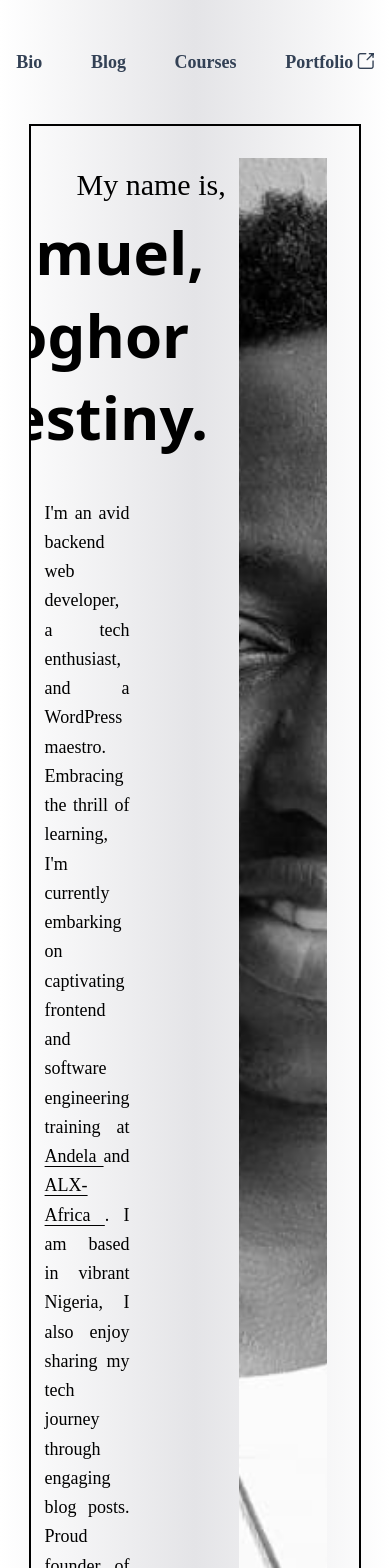
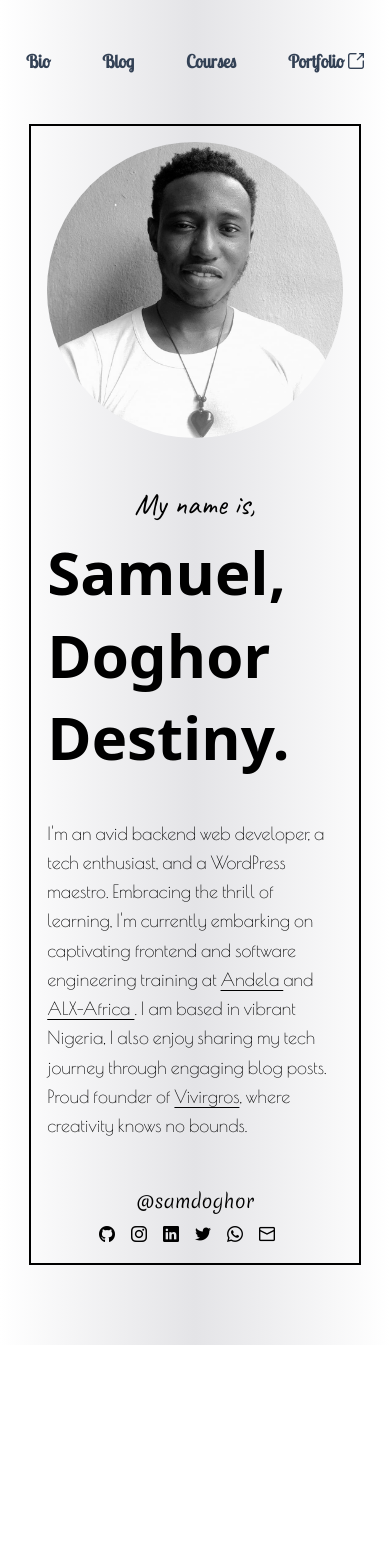
Before and after one commit to samdoghor/samdoghor.com, a Vue app: page / in a window 390 px wide. Shown: the top 1568 px of the page. After the commit the page ends 1345 px from the top, so only its background shows below. Built offline with nearby package versions, Linux system fonts and the light colour scheme.

Commit message:
feat: updated mobile responsive of homepage (#3)
* feat: setup

* merge: merge issue resolution

* feat: completion of homepage (short bio)

* feat: updated mobile responsive of homepage

```diff
--- a/src/components/Header.vue
+++ b/src/components/Header.vue
@@ -1,5 +1,5 @@
 <template>
-    <nav class="flex justify-around space-x-4">
+    <nav class="flex justify-around lg:space-x-4">
         <router-link v-for="links in navlinks" :key="links.id" :to="links.link"
             class="rounded-lg px-3 py-2 text-slate-700 font-bold hover:bg-slate-100 hover:text-slate-900 font-lobstertwo text-lg">
             <span>{{ links.name }}</span>
--- a/src/pages/Home.vue
+++ b/src/pages/Home.vue
@@ -1,17 +1,28 @@
 <template>
+    <!-- The outer div is flex to horizontally center the content -->
     <div class="overflow-y-hidden flex justify-center my-10">
-        <div class="border-2 border-black p-8 flex flex-col max-w-[85vw] overflow-hidden">
-            <!-- Add overflow-hidden here -->
-            <div class="grid grid-cols-3">
-                <div class="col-span-2">
+        <!-- The inner div is a container with borders and padding -->
+        <div class="border-2 border-black p-4 lg:p-8 flex flex-col max-w-[85vw] overflow-hidden">
+            <!-- The grid container with 3 columns -->
+            <div class="grid lg:grid-cols-3">
+                <!-- Right Column (Order 1 on tablet and mobile) -->
+                <div class="col-span-2 lg:col-span-1 lg:order-2 pb-10 lg:pb-0">
+                    <!-- Centered image -->
+                    <img src="../assets/images/doghs.jpg"
+                        class="relative w-full md:w-80 lg:w-full h-full object-cover rounded-full lg:rounded-none mx-auto">
+                </div>
+
+                <!-- Left Column (Order 2 on tablet and mobile) -->
+                <div class="col-span-1 lg:col-span-2 lg:order-1">
+                    <!-- Centered content -->
                     <div class="justify-self-center pt-1">
                         <p class="font-bolder text-3xl leading-normal font-caveat">My name is, </p>
                     </div>
-                    <div class="justify-self-center pt-1 pe-32">
+                    <div class="justify-self-center pt-1 pe-4 lg:pe-32">
                         <p class="font-bold text-6xl leading-snug font-lilitaOne">Samuel, Doghor Destiny.</p>
                     </div>
-                    <div class="justify-self-center py-10 pe-32">
-                        <p class="font-normal text-lg leading-relaxed font-poiretone text-justify">
+                    <div class="justify-self-center py-10 pe-4 lg:pe-32">
+                        <p class="font-normal text-lg leading-relaxed font-poiretone lg:text-justify">
                             I'm an avid backend web developer, a tech enthusiast, and a WordPress maestro. Embracing the
                             thrill of learning, I'm currently embarking on captivating frontend and software engineering
                             training at <a href="https://andela.com/" target="_blank" class="underline underline-offset-4">
@@ -30,6 +41,8 @@
                         <p class="font-bolder text-lg leading-normal font-merienda"> @samdoghor </p>
                     </div>
                     <div class="justify-self-center pt-2">
+
+                        <!-- Social media links go here -->
                         <a href="https://www.github.com/samdoghor" target="_blank" class="pe-4"> <i class="pi pi-github"
                                 style="font-size: 1rem"></i>
                         </a>
@@ -50,9 +63,6 @@
                         </a>
                     </div>
                 </div>
-                <div class="col-span-1">
-                    <img src="../assets/images/doghs.jpg" class="relative w-full h-full object-cover">
-                </div>
             </div>
         </div>
     </div>
--- a/src/style.css
+++ b/src/style.css
@@ -1,3 +1,5 @@
+@import url('https://fonts.googleapis.com/css2?family=Alfa+Slab+One&family=Caveat&family=Lobster+Two&family=Merienda:wght@300&family=Open+Sans:wght@400;500;600;700&family=Poiret+One&display=swap');
+
 @tailwind base;
 @tailwind components;
 @tailwind utilities;
```
